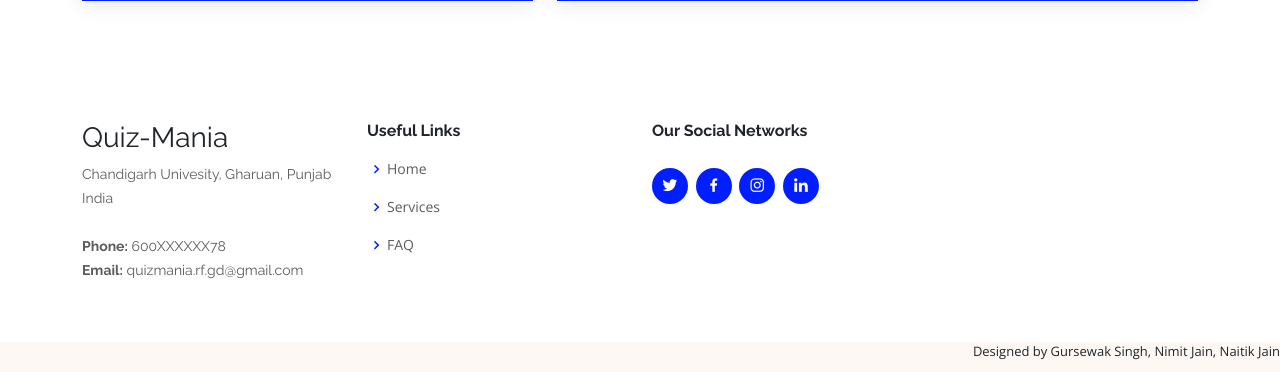
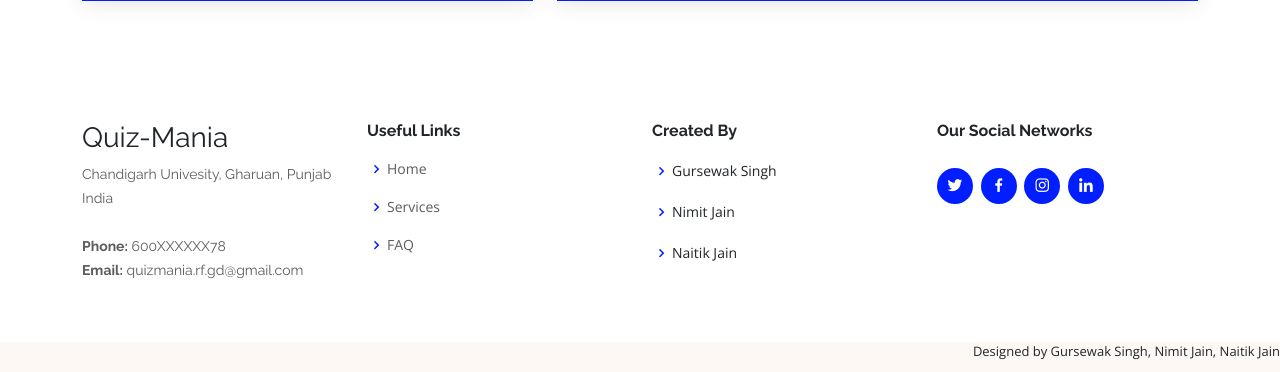
Before and after one commit to Nz07/Quiz-Mania, a PHP site: page /index.php in a window 1280 px wide. Shown: the part 4203-4575 px from the top of the page. Run offline with PHP 8.4, Linux system fonts and the light colour scheme; some libraries are stand-ins or nearby versions.

Commit message:
Update index.php

```diff
--- a/index.php
+++ b/index.php
@@ -409,6 +409,16 @@
             </ul>
           </div>
 
+           <div class="col-lg-3 col-md-6 footer-links">
+            <h4>Created By</h4>
+            <ul>
+              <li><i class="bx bx-chevron-right"></i>Gursewak Singh</li>
+              <li><i class="bx bx-chevron-right"></i>Nimit Jain</li>
+              <li><i class="bx bx-chevron-right"></i>Naitik Jain</li>
+
+            </ul>
+          </div>
+
 
 
           <div class="col-lg-3 col-md-6 footer-links">
```
